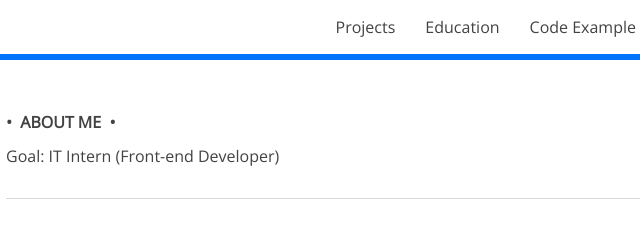
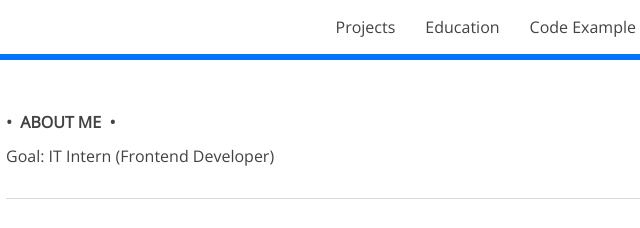
Before and after one commit to vladimirk33/rsschool-cv, a plain HTML site: page index.html in a window 1280 px wide. Shown: the top 228 px of the page, 539-1179 px from the left. Drawn offline with nearby package versions, Linux system fonts and the light colour scheme.

Commit message:
fix: change <p>

```diff
--- a/index.html
+++ b/index.html
@@ -106,7 +106,7 @@
                         </div>
                     </div>
                     <div class="main-menu-section-content">
-                        <p>Goal: IT Intern (Front-end Developer)</p>
+                        <p>Goal: IT Intern (Frontend Developer)</p>
                     </div>
                 </section>
                 <hr>
```
